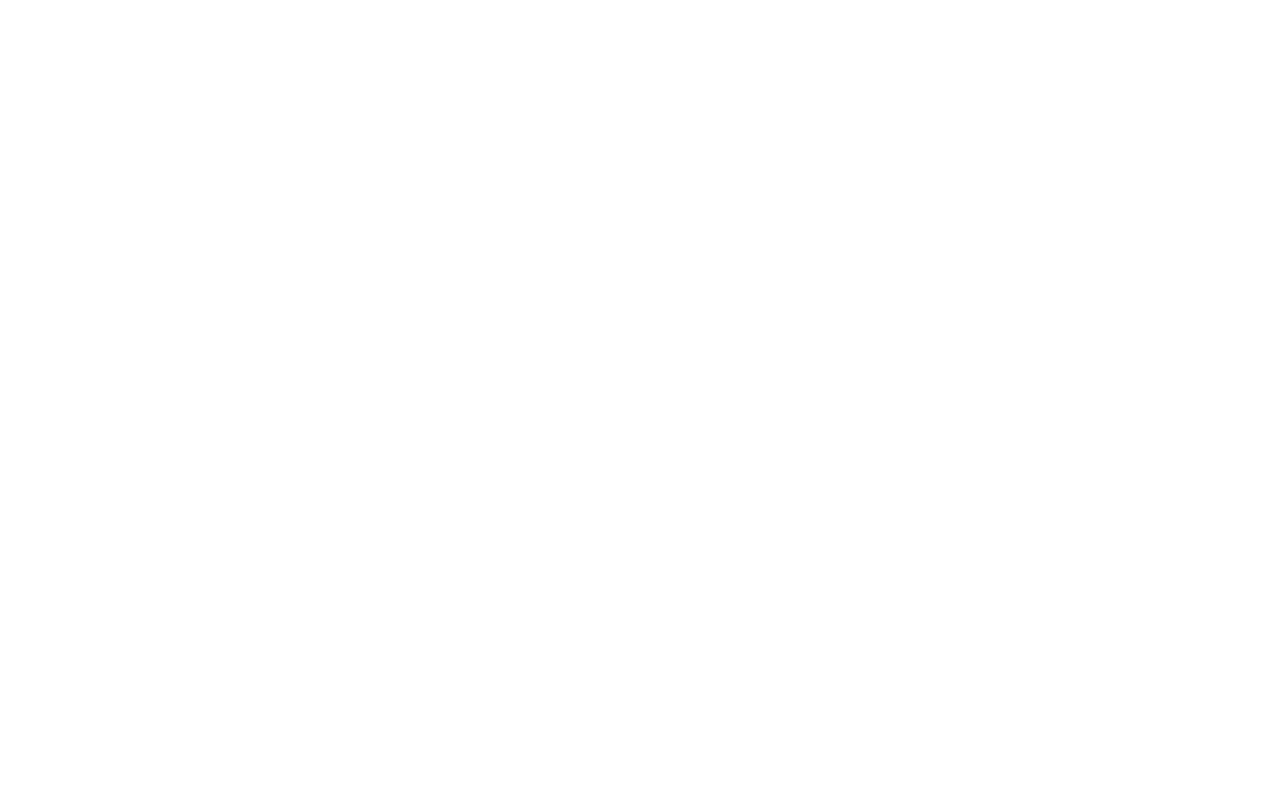
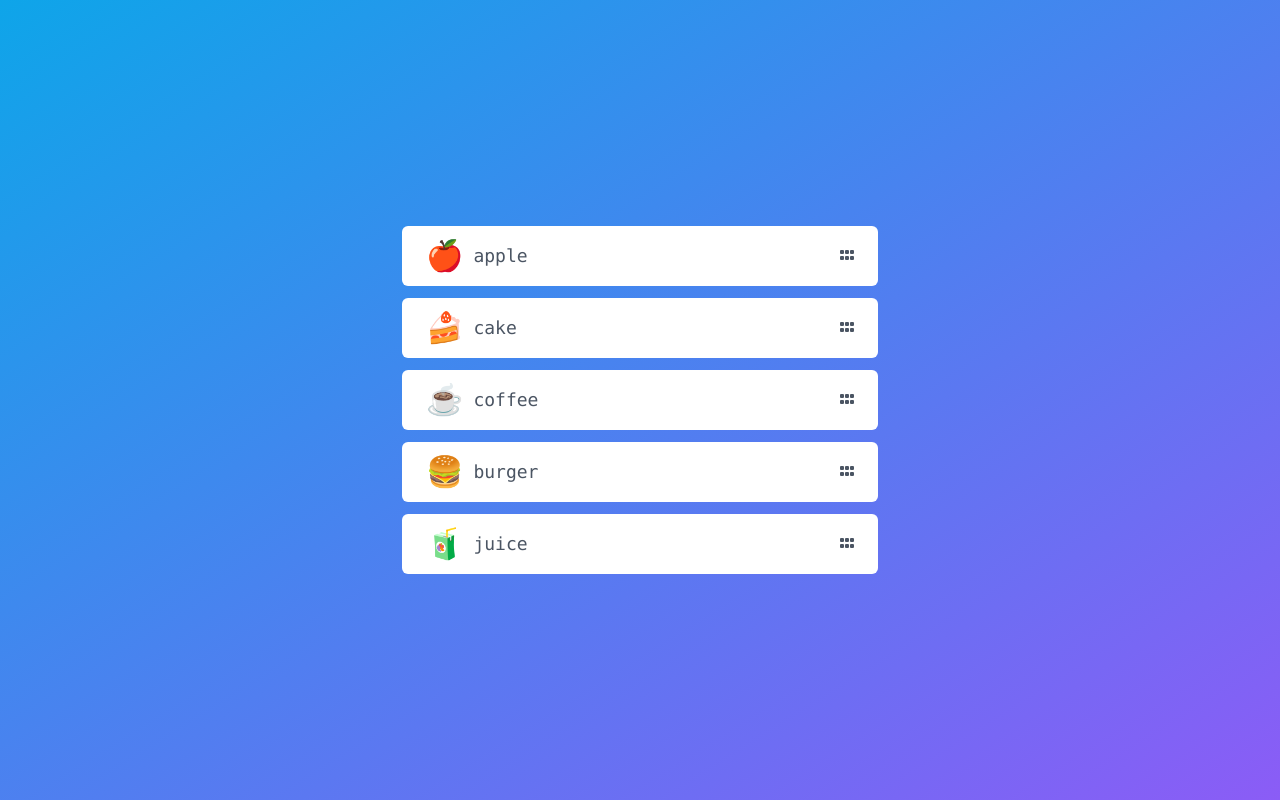
Before and after one commit to yiminprogram/react-framer-motion, a React (Create React App) app: page /#/list-sort in a window 1280 px wide. Before the commit this address had no page. Built offline with nearby package versions, Linux system fonts and the light colour scheme.

Commit message:
add list sort

```diff
--- a/package.json
+++ b/package.json
@@ -4,6 +4,10 @@
   "version": "0.1.0",
   "private": true,
   "dependencies": {
+    "@fortawesome/fontawesome-svg-core": "^1.3.0",
+    "@fortawesome/free-regular-svg-icons": "^6.0.0",
+    "@fortawesome/free-solid-svg-icons": "^6.0.0",
+    "@fortawesome/react-fontawesome": "^0.1.17",
     "@testing-library/jest-dom": "^5.14.1",
     "@testing-library/react": "^12.0.0",
     "@testing-library/user-event": "^13.2.1",
--- a/src/App.tsx
+++ b/src/App.tsx
@@ -3,6 +3,7 @@
 import Slider from './pages/Slider';
 import TypeList from './pages/TypeList';
 import Tabs from './pages/Tabs';
+import ListSort from './pages/ListSort';
 
 const App = () => {
   return (
@@ -11,6 +12,7 @@
       <Route path="slider" element={<Slider />} />
       <Route path="type-list" element={<TypeList />} />
       <Route path="tabs" element={<Tabs />} />
+      <Route path="list-sort" element={<ListSort />} />
     </Routes>
   );
 };
--- a/src/assets/data.json
+++ b/src/assets/data.json
@@ -10,5 +10,9 @@
   {
     "name": "Tabs",
     "link": "tabs"
+  },
+  {
+    "name": "List Sort",
+    "link": "list-sort"
   }
 ]
--- /dev/null
+++ b/src/pages/ListSort.tsx
@@ -0,0 +1,71 @@
+import { useState, useRef, RefObject } from 'react';
+import { FontAwesomeIcon } from '@fortawesome/react-fontawesome';
+import { faGrip } from '@fortawesome/free-solid-svg-icons';
+import { Reorder, useDragControls, useMotionValue } from 'framer-motion';
+
+type TList = {
+  id: number;
+  title: string;
+  icon: string;
+};
+
+type TProps = {
+  item: TList;
+  container: RefObject<HTMLUListElement>;
+};
+
+const iconList: TList[] = [
+  { id: 1, title: 'apple', icon: '🍎' },
+  { id: 2, title: 'cake', icon: '🍰' },
+  { id: 3, title: 'coffee', icon: '☕️' },
+  { id: 4, title: 'burger', icon: '🍔' },
+  { id: 5, title: 'juice', icon: '🧃' },
+];
+
+const ListItem = ({ item, container }: TProps) => {
+  const y = useMotionValue(0);
+  const dragControls = useDragControls();
+  return (
+    <Reorder.Item
+      className="bg-white py-3 px-6 my-3 flex items-center rounded-md text-gray-600 select-none"
+      value={item}
+      id={item.title}
+      style={{ y }}
+      dragListener={false}
+      dragControls={dragControls}
+      dragConstraints={container}
+    >
+      <span className="text-3xl mr-2.5">{item.icon}</span>
+      <span className="text-lg font-semibolda">{item.title}</span>
+      <span
+        className="ml-auto hover:cursor-grab active:cursor-grabbing"
+        onPointerDown={(e) => dragControls.start(e)}
+      >
+        <FontAwesomeIcon icon={faGrip} />
+      </span>
+    </Reorder.Item>
+  );
+};
+
+const ListSort = () => {
+  const [list, setList] = useState(iconList);
+  const container = useRef<HTMLUListElement | null>(null);
+
+  return (
+    <div className="min-h-screen bg-gradient-to-br from-sky-500 to-violet-500 flex justify-center items-center">
+      <Reorder.Group
+        className="p-3 basis-[500px]"
+        axis="y"
+        values={list}
+        onReorder={setList}
+        ref={container}
+      >
+        {list.map((ele) => (
+          <ListItem key={ele.id} item={ele} container={container} />
+        ))}
+      </Reorder.Group>
+    </div>
+  );
+};
+
+export default ListSort;
```
Also changed, not shown: 2 other files (tests, documents, lock files or other folders).
